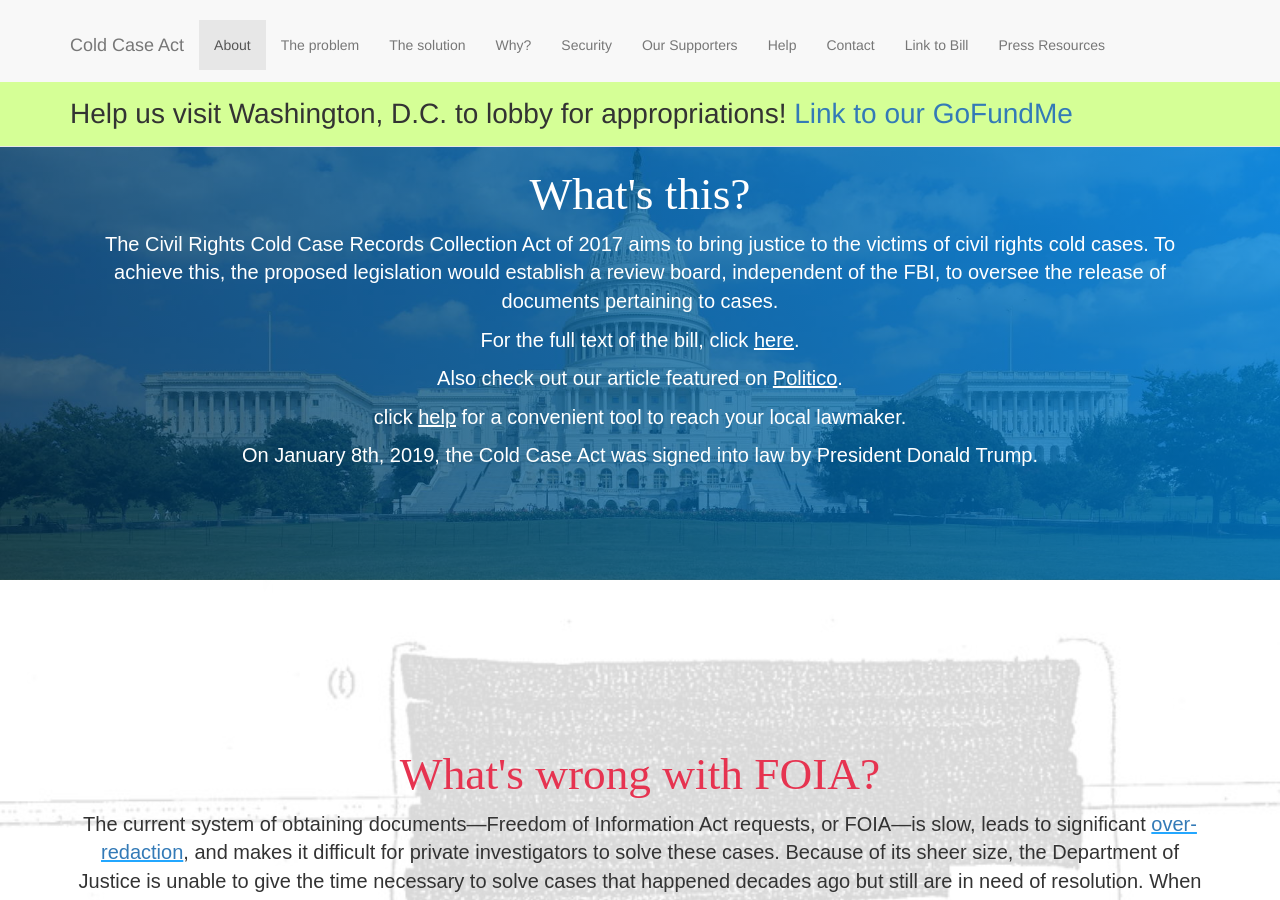
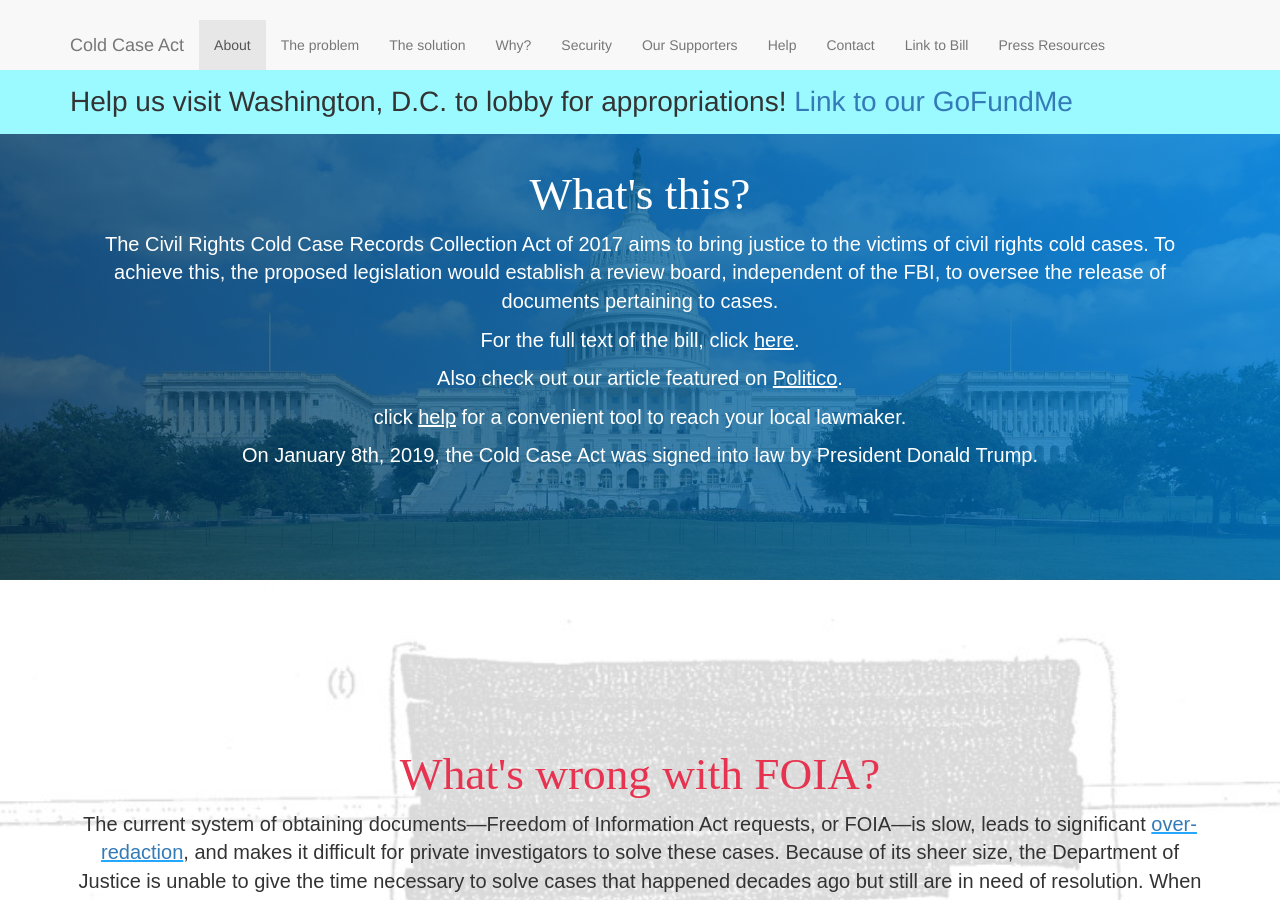
Before and after one commit to civilrightscoldcaseact/civilrightscoldcaseact.github.io, a Jekyll site: the page built from index.html, in a window 1280 px wide and 900 px high. Built offline with Jekyll 4.4.1, drawn with Linux system fonts in a browser that asks for light colours; comment, search, counter and statistics services are not loaded.

Commit message:
adjusted banner css

```diff
--- a/_includes/header.html
+++ b/_includes/header.html
@@ -38,6 +38,6 @@
           <!-- /.navbar-collapse -->
       </div>
       <!-- /.container -->
-      <div style="    background-color: #d5ff96;    font-size: 28px;    padding: 12px 0; margin-top: 12px;"><div class="container" style="margin-left: auto; margin-right: auto">Help us visit Washington, D.C. to lobby for appropriations! <a href="https://www.gofundme.com/hightstown-high-school-washington-dc-trip" style="  ">Link to our GoFundMe</a></div></div>
+      <div class="banner"><div class="container" style="margin-left: auto; margin-right: auto">Help us visit Washington, D.C. to lobby for appropriations! <a target="_blank" href="https://www.gofundme.com/hightstown-high-school-washington-dc-trip" style="  ">Link to our GoFundMe</a></div></div>
   </nav>
 </header>
--- a/css/scrolling-nav.scss
+++ b/css/scrolling-nav.scss
@@ -29,6 +29,17 @@ html {
     }
 }
 
+.navbar{
+  border-bottom: none;
+}
+
+.banner{
+  background-color: #9bfaff;
+  font-size: 28px;
+  padding: 12px 0;
+  margin: 0;
+  color: #333;
+}
 section {
     min-height: 40%;
     padding-top: 100px;
```
